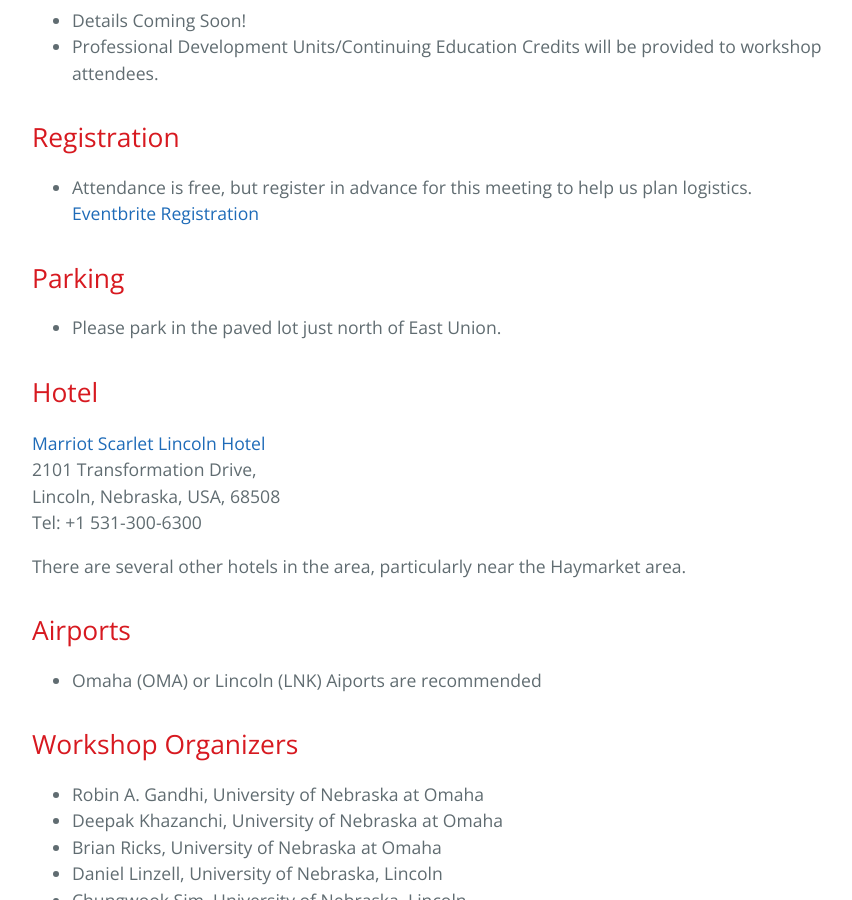
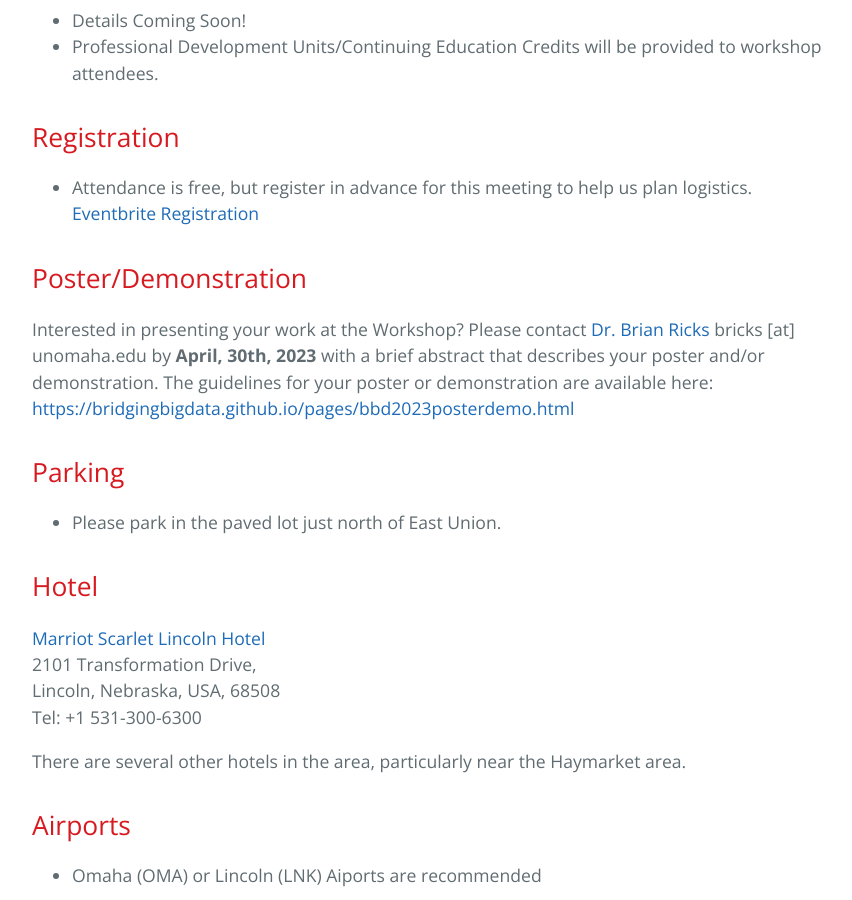
Before and after one commit to BridgingBigData/BridgingBigData.github.io, a Jekyll site: the page built from pages/bbd2023.md, in a window 1280 px wide and 900 px high, scrolled down 2657 px. Shown: the whole window, without its empty margins (192-1044 px from the left). Built offline with Jekyll 4.4.1, drawn with Linux system fonts in a browser that asks for light colours.

Commit message:
poster demo session

```diff
--- a/pages/bbd2023.md
+++ b/pages/bbd2023.md
@@ -53,10 +53,15 @@ Professional Development Units/Continuing Education Credits will be provided to
 * Details Coming Soon!<!--[Agenda](https://bridgingbigdata.github.io/pages/bbd2023agenda.html)-->
 * Professional Development Units/Continuing Education Credits will be provided to workshop attendees.
 
+
 ## Registration
 
 * Attendance is free, but register in advance for this meeting to help us plan logistics.
 [Eventbrite Registration](https://www.eventbrite.com/e/bridging-big-data-2023-workshop-tickets-574837513477)
+
+## Poster/Demonstration
+
+Interested in presenting your work at the Workshop? Please contact [Dr. Brian Ricks](https://www.unomaha.edu/college-of-information-science-and-technology/about/faculty-staff/brian-ricks.php) bricks [at] unomaha.edu by **April, 30th, 2023** with a brief abstract that describes your poster and/or demonstration. The guidelines for your poster or demonstration are available here: [https://bridgingbigdata.github.io/pages/bbd2023posterdemo.html](https://bridgingbigdata.github.io/pages/bbd2023posterdemo.html)
 
 ## Parking
 - Please park in the paved lot just north of East Union.
```
